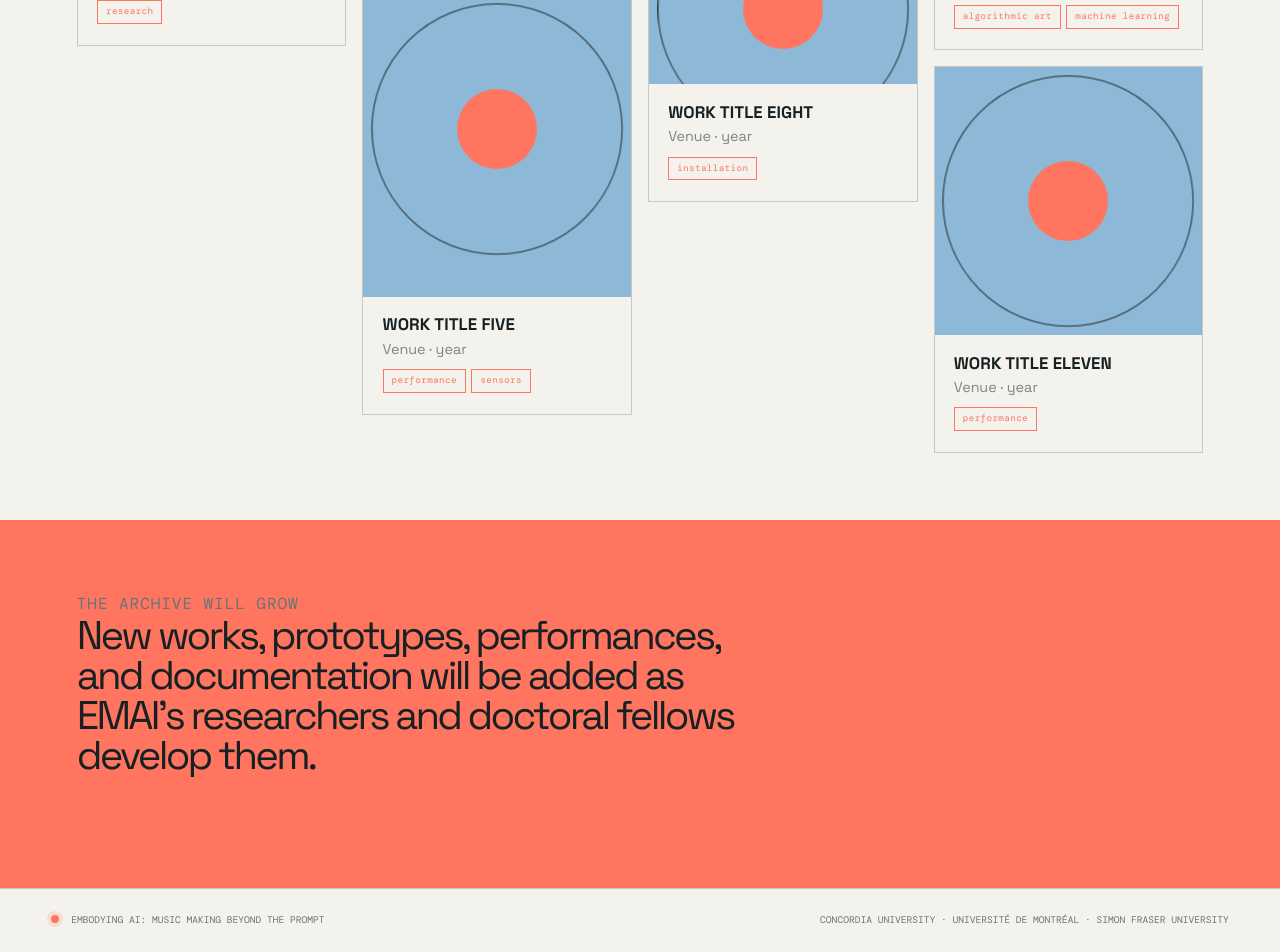
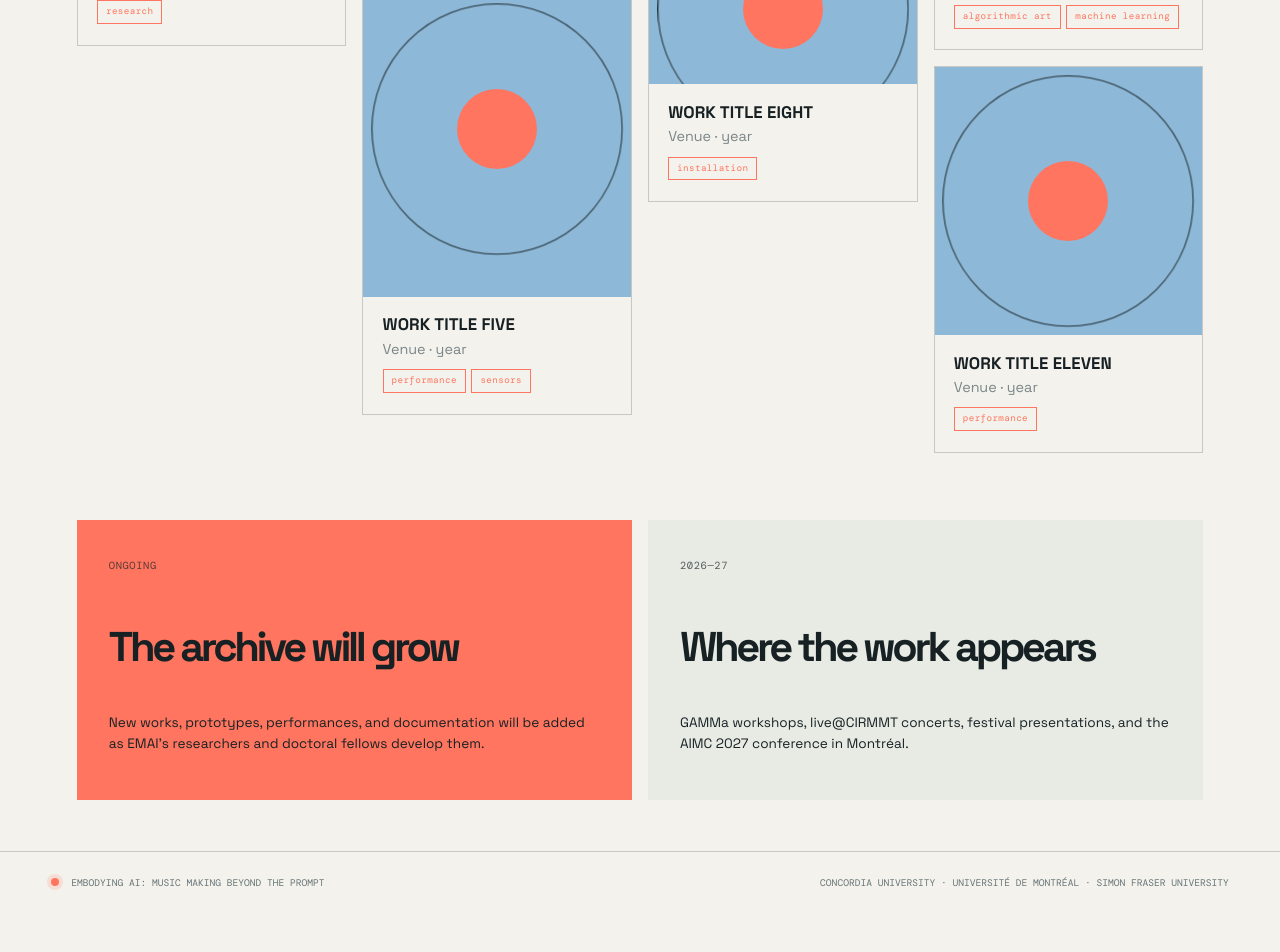
Before and after one commit to emai-ca/emai-ca.github.io, a Jekyll site: the page built from works.md, in a window 1280 px wide. Shown: the part 1584-2536 px from the top of the page. Built offline with Jekyll 4.4.1, drawn with Linux system fonts in a browser that asks for light colours; after the commit the page ends 2498 px from its top, so only the background shows below that.

Commit message:
Replace the works closing band with two boxes
The full-bleed band becomes a pair of contained cards in the same style
as the session cards on the people page — coral and pale grey, side by
side within the page width.

The first keeps the existing archive statement. The second gathers where
the work will be shown, drawn from the dissemination activities named in
the call.

Co-Authored-By: Claude Opus 5 <noreply@anthropic.com>

```diff
--- a/assets/css/overrides.css
+++ b/assets/css/overrides.css
@@ -1408,7 +1408,8 @@ body[data-page="people"] .page-lede {
 }
 
 /* GAMMa card in coral, against the pale grey of the AIMC card beside it. */
-body[data-page="people"] .session-accent {
+body[data-page="people"] .session-accent,
+body[data-page="works"] .session-accent {
   background: var(--coral);
 }
 
@@ -1417,11 +1418,14 @@ body[data-page="people"] .session-accent {
    roughly 1.5:1 contrast, and on the coral GAMMa card it reads washed out.
    Both cards are light, so their text should be ink. */
 body[data-page="people"] .session-grid > div,
-body[data-page="people"] .session-grid p {
+body[data-page="people"] .session-grid p,
+body[data-page="works"] .session-grid > div,
+body[data-page="works"] .session-grid p {
   color: var(--ink);
 }
 
-body[data-page="people"] .session-grid .session-year {
+body[data-page="people"] .session-grid .session-year,
+body[data-page="works"] .session-grid .session-year {
   color: var(--ink);
   opacity: 0.7;
 }
@@ -1730,3 +1734,5 @@ body[data-page="works"] .archive-toolbar {
 body[data-page="works"] .works-note {
   background: var(--coral);
 }
+
+body[data-page="works"] .works-outro { padding-bottom: var(--section-space); }
--- a/works.md
+++ b/works.md
@@ -20,4 +20,9 @@ nav: works
   <article class="work-card" data-type="embodied"><div class="work-visual visual-affect ratio-square"><div class="pulse-ring"></div><div class="pulse-core"></div></div><div class="work-meta"><h2><a href="#">Work title eleven</a></h2><p class="work-venue">Venue · year</p><ul class="work-tags"><li>performance</li></ul></div></article>
 </div></section>
 
-<section class="works-note"><div class="content-wide"><span class="section-label section-label-large">The archive will grow</span><p>New works, prototypes, performances, and documentation will be added as EMAI’s researchers and doctoral fellows develop them.</p></div></section>
+<section class="content-wide works-outro">
+  <div class="session-grid">
+    <div class="session-accent"><span class="session-year">Ongoing</span><h2>The archive will grow</h2><p>New works, prototypes, performances, and documentation will be added as EMAI’s researchers and doctoral fellows develop them.</p></div>
+    <div><span class="session-year">2026—27</span><h2>Where the work appears</h2><p>GAMMa workshops, live@CIRMMT concerts, festival presentations, and the AIMC 2027 conference in Montréal.</p></div>
+  </div>
+</section>
```
